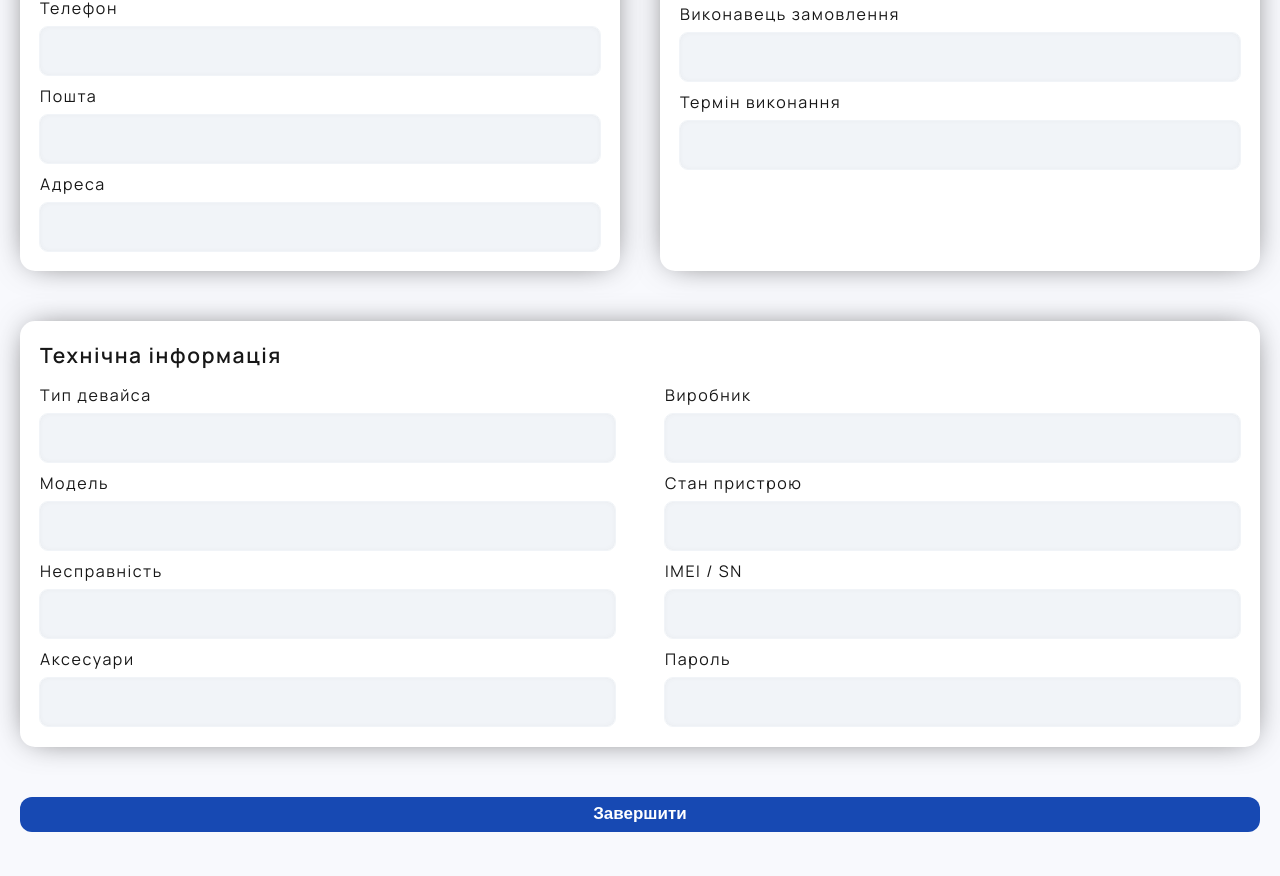
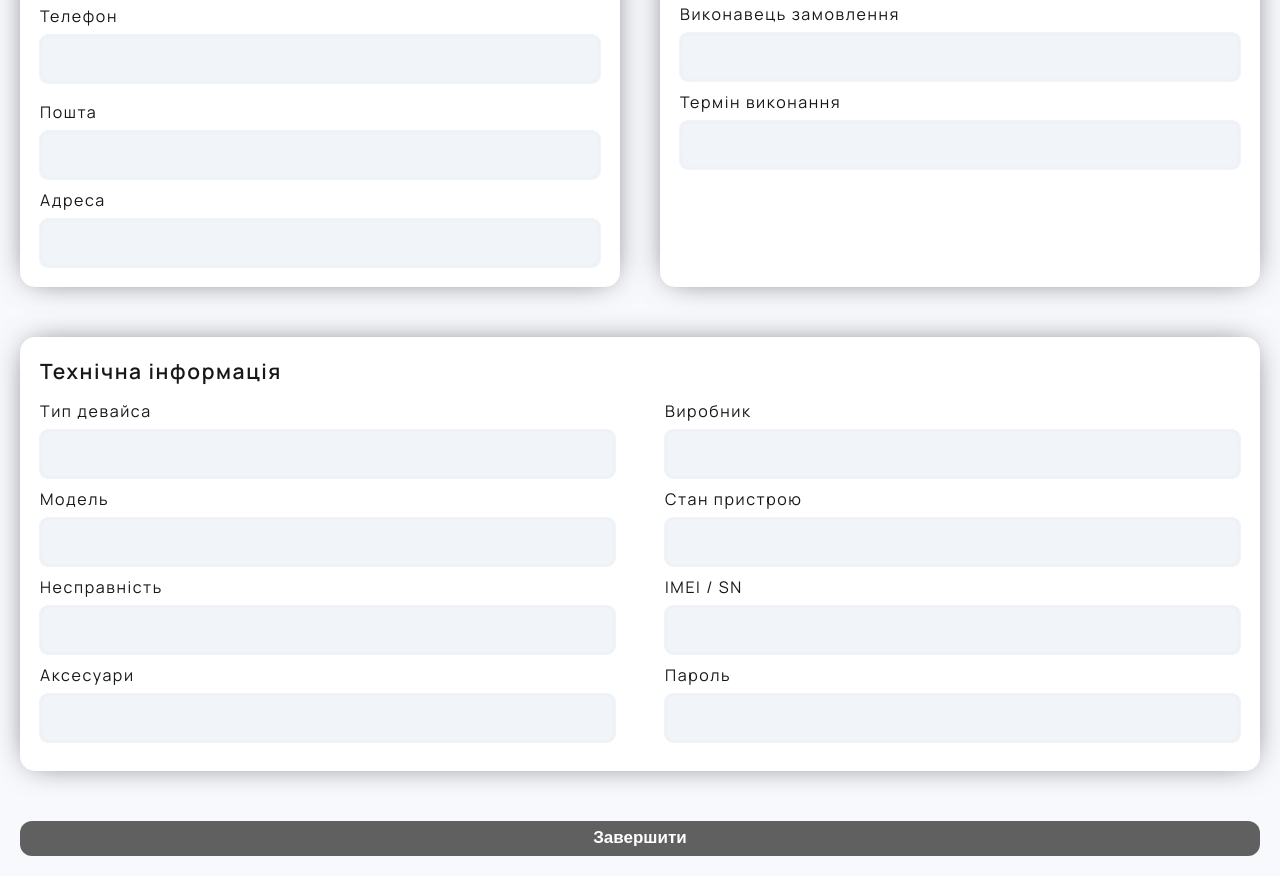
Before and after one commit to MakarukArsen/React_app-DataBase-Firestore, a React (Create React App) app: page /order/create-order in a window 1280 px wide. Shown: the part 329-1205 px from the top of the page. Before the commit the page ends 1161 px from the top, so only its background shows below. Built offline with nearby package versions, Linux system fonts and the light colour scheme; no server answers.

Commit message:
validation, ordertem status

```diff
--- a/src/components/UI/button/Button.js
+++ b/src/components/UI/button/Button.js
@@ -1,11 +1,12 @@
 import React from "react";
 import classes from "./Button.module.scss";
-const Button = ({ children, color, active, ...props }) => {
+const Button = ({ children, color, ...props }) => {
+    console.log(props);
     return (
         <button
             {...props}
             className={`${classes.button} ${color === "white" ? classes.whiteButton : color === "blue" ? classes.blueButton : classes.blackButton}
-            ${props.valid === "false" ? classes.disabled : ""} ${props.active && classes.active}`}>
+            ${props.disabled && classes.disabled} ${props.active && classes.active}`}>
             <p className={classes.buttonText}>{children}</p>
         </button>
     );
--- a/src/components/header/Header.module.scss
+++ b/src/components/header/Header.module.scss
@@ -87,6 +87,7 @@
             background-color: constants.$light-grey;
             padding: 5px 10px;
             border-radius: 15px;
+            cursor: pointer;
 
             img {
                 width: 30px;
--- a/src/components/status-dropdown/StatusDropDown.js
+++ b/src/components/status-dropdown/StatusDropDown.js
@@ -4,7 +4,7 @@ import { arrayUnion, doc, updateDoc } from "firebase/firestore";
 import React, { useEffect, useState } from "react";
 import { db } from "../../firebase";
 import classes from "./StatusDropDown.module.scss";
-const StatusDropDown = ({ order }) => {
+const StatusDropDown = ({ order, firebaseId }) => {
     const [active, setActive] = useState(false);
     const [chosenOption, setChosenOption] = useState(order.orderInfo.orderStatus);
     const [userName, setUserName] = useState("");
@@ -27,9 +27,10 @@ const StatusDropDown = ({ order }) => {
         e.stopPropagation();
         setActive(false);
         setChosenOption(status);
-        const docRef = doc(db, "orders", order.fireBaseId);
-        await updateDoc(docRef, { "orderInfo.orderStatus": status, "orderInfo.orderUpdatedDate": format(new Date(), "H:mm dd.MM.yyy") });
+        const docRef = doc(db, "orders", firebaseId);
         await updateDoc(docRef, {
+            "orderInfo.orderStatus": status,
+            "orderInfo.orderUpdatedDate": format(new Date(), "H:mm dd.MM.yyy"),
             history: arrayUnion({
                 techDate: Date.now(),
                 date: format(new Date(), " H:mm .MM.yy"),
--- a/src/hooks/useValidation.js
+++ b/src/hooks/useValidation.js
@@ -6,6 +6,7 @@ const useValidation = (value, validations) => {
     const [lengthError, setLengthError] = useState(false);
     const [emailError, setEmailError] = useState(false);
     const [inputValid, setInputValid] = useState(false);
+
     useEffect(() => {
         for (const validation in validations) {
             switch (validation) {
@@ -27,10 +28,10 @@ const useValidation = (value, validations) => {
         }
     }, [value]);
     useEffect(() => {
-        if (minLengthError || lengthError || emailError) {
+        if (isEmpty || minLengthError || lengthError || emailError) {
             setInputValid(false);
         } else setInputValid(true);
-    }, [minLengthError, lengthError, emailError]);
+    }, [isEmpty, minLengthError, lengthError, emailError]);
     return {
         isEmpty,
         lengthError,
--- a/src/pages/createOrder/CreateOrder.js
+++ b/src/pages/createOrder/CreateOrder.js
@@ -31,8 +31,8 @@ const CreateOrder = () => {
     const deviceState = useInput("");
     const deviceBreakage = useInput("");
     const deviceImeiSn = useInput("");
-    const deviceAccessories = useInput("");
-    const devicePassword = useInput("");
+    const deviceAccessories = useInput("", { isEmpty: true });
+    const devicePassword = useInput("", { isEmpty: true, minLength: 4 });
     // additional info
 
     const orderType = useSelect({ defaultValue: "Ремонт", options: ["Ремонт", "Відновлення данних"] });
@@ -165,28 +165,51 @@ const CreateOrder = () => {
                                     <div className={classes.clientInfo}>
                                         <div className={classes.input__section}>
                                             <p>Ім'я</p>
+                                            <div className={classes.input}>
                                                 <Input
                                                     value={clientName.value}
                                                     onChange={(e) => clientName.onChange(e)}
                                                     onBlur={(e) => clientName.onBlur(e)}
                                                 />
-                                            {clientName.isDirty && clientName.isEmpty ? <p className={classes.error}>Поле не може бути пусте</p> : ""}
+                                            </div>
+
+                                            <p className={classes.error}>
+                                                {clientName.isDirty && clientName.isEmpty
+                                                    ? "Поле не може бути пустим"
+                                                    : clientName.isDirty && clientName.minLengthError
+                                                    ? "Мінімальна кількість символів 2"
+                                                    : ""}
+                                            </p>
                                         </div>
                                         <div className={classes.input__section}>
                                             <p>Телефон</p>
+                                            <div className={classes.input}>
                                                 <Input
                                                     value={clientPhone.value}
                                                     onChange={(e) => clientPhone.onChange(e)}
                                                     onBlur={(e) => clientPhone.onBlur(e)}
                                                 />
                                             </div>
+
+                                            <p className={classes.error}>
+                                                {clientPhone.isDirty && clientPhone.isEmpty
+                                                    ? "Поле не може бути пустим"
+                                                    : clientPhone.isDirty && clientPhone.lengthError
+                                                    ? "Кількість символів 10"
+                                                    : ""}
+                                            </p>
+                                        </div>
                                         <div className={classes.input__section}>
                                             <p>Пошта</p>
+                                            <div className={classes.input}>
                                                 <Input value={clientEmail.value} onChange={(e) => clientEmail.onChange(e)} />
+                                            </div>
                                         </div>
                                         <div className={classes.input__section}>
                                             <p>Адреса</p>
+                                            <div className={classes.input}>
                                                 <Input value={clientAddress.value} onChange={(e) => clientAddress.onChange(e)} />
+                                            </div>
                                         </div>
                                     </div>
                                 </div>
@@ -199,11 +222,16 @@ const CreateOrder = () => {
                                         </div>
 
                                         <div className={classes.input__section}>
-                                            <p>Виконавець замовлення</p>{" "}
+                                            <p>Виконавець замовлення</p>
+                                            <div className={classes.input}>
                                                 <Input value={orderExecutor.value} onChange={(e) => orderExecutor.onChange(e)} />
                                             </div>
+                                        </div>
                                         <div className={classes.input__section}>
-                                            <p>Термін виконання</p> <Input value={orderDeadline.value} onChange={(e) => orderDeadline.onChange(e)} />
+                                            <p>Термін виконання</p>
+                                            <div className={classes.input}>
+                                                <Input value={orderDeadline.value} onChange={(e) => orderDeadline.onChange(e)} />
+                                            </div>
                                         </div>
                                     </div>
                                 </div>
@@ -213,33 +241,79 @@ const CreateOrder = () => {
                                 <p className={classes.content__title}>Технічна інформація</p>
                                 <div className={classes.techInfo}>
                                     <div className={classes.input__section}>
-                                        <p>Тип девайса</p> <Input value={deviceType.value} onChange={(e) => deviceType.onChange(e)} />
+                                        <p>Тип девайса</p>
+                                        <div className={classes.input}>
+                                            <Input value={deviceType.value} onChange={(e) => deviceType.onChange(e)} />
+                                        </div>
                                     </div>
                                     <div className={classes.input__section}>
-                                        <p>Виробник</p> <Input value={deviceProducer.value} onChange={(e) => deviceProducer.onChange(e)} />
+                                        <p>Виробник</p>
+                                        <div className={classes.input}>
+                                            <Input value={deviceProducer.value} onChange={(e) => deviceProducer.onChange(e)} />
+                                        </div>
                                     </div>
                                     <div className={classes.input__section}>
-                                        <p>Модель</p> <Input value={deviceModel.value} onChange={(e) => deviceModel.onChange(e)} />
+                                        <p>Модель</p>
+                                        <div className={classes.input}>
+                                            <Input value={deviceModel.value} onChange={(e) => deviceModel.onChange(e)} />
+                                        </div>
                                     </div>
                                     <div className={classes.input__section}>
-                                        <p>Стан пристрою</p> <Input value={deviceState.value} onChange={(e) => deviceState.onChange(e)} />
+                                        <p>Стан пристрою</p>
+                                        <div className={classes.input}>
+                                            <Input value={deviceState.value} onChange={(e) => deviceState.onChange(e)} />
+                                        </div>
                                     </div>
                                     <div className={classes.input__section}>
-                                        <p>Несправність</p> <Input value={deviceBreakage.value} onChange={(e) => deviceBreakage.onChange(e)} />
+                                        <p>Несправність</p>
+                                        <div className={classes.input}>
+                                            <Input value={deviceBreakage.value} onChange={(e) => deviceBreakage.onChange(e)} />
+                                        </div>
                                     </div>
                                     <div className={classes.input__section}>
-                                        <p>IMEI / SN</p> <Input value={deviceImeiSn.value} onChange={(e) => deviceImeiSn.onChange(e)} />
+                                        <p>IMEI / SN</p>
+                                        <div className={classes.input}>
+                                            <Input value={deviceImeiSn.value} onChange={(e) => deviceImeiSn.onChange(e)} />
+                                        </div>
                                     </div>
                                     <div className={classes.input__section}>
-                                        <p>Аксесуари</p> <Input value={deviceAccessories.value} onChange={(e) => deviceAccessories.onChange(e)} />
+                                        <p>Аксесуари</p>
+                                        <div className={classes.input}>
+                                            <Input
+                                                value={deviceAccessories.value}
+                                                onChange={(e) => deviceAccessories.onChange(e)}
+                                                onBlur={() => deviceAccessories.onBlur()}
+                                            />
+                                        </div>
+                                        <p className={classes.error}>
+                                            {deviceAccessories.isDirty && deviceAccessories.isEmpty ? "Поле не може бути пустим" : ""}
+                                        </p>
                                     </div>
                                     <div className={classes.input__section}>
-                                        <p>Пароль</p> <Input value={devicePassword.value} onChange={(e) => devicePassword.onChange(e)} />
+                                        <p>Пароль</p>
+                                        <div className={classes.input}>
+                                            <Input
+                                                value={devicePassword.value}
+                                                onChange={(e) => devicePassword.onChange(e)}
+                                                onBlur={() => devicePassword.onBlur()}
+                                            />
+                                        </div>
+                                        <p className={classes.error}>
+                                            {devicePassword.isDirty && devicePassword.isEmpty
+                                                ? "Поле не може бути пустим"
+                                                : devicePassword.isDirty && devicePassword.minLengthError
+                                                ? "Мінімальна кількість символів 4"
+                                                : ""}
+                                        </p>
                                     </div>
                                 </div>
                             </div>
                             <div className={classes.button}>
-                                <Button onClick={handleSumbit} color="blue">
+                                {console.log(clientName.inputValid)}
+                                <Button
+                                    disabled={!clientName.inputValid || !clientPhone.inputValid || !deviceAccessories || !devicePassword}
+                                    onClick={handleSumbit}
+                                    color="blue">
                                     Завершити
                                 </Button>
                             </div>
--- a/src/pages/createOrder/CreateOrder.module.scss
+++ b/src/pages/createOrder/CreateOrder.module.scss
@@ -138,6 +138,7 @@
 
                     .error {
                         font-size: 14px;
+                        color: constants.$warning;
                     }
                 }
             }
--- a/src/pages/order/Order.js
+++ b/src/pages/order/Order.js
@@ -27,7 +27,7 @@ const Order = () => {
         const snapshots = await getDocs(ordersRef);
         const ordersData = snapshots.docs.map((doc) => {
             const data = doc.data();
-            data.fireBaseId = doc.id;
+            data.firebaseId = doc.id;
             return data;
         });
         ordersData.sort((a, b) => {
@@ -42,7 +42,7 @@ const Order = () => {
         const querySnapshot = await getDocs(q);
         const ordersRepair = querySnapshot.docs.map((doc) => {
             const data = doc.data();
-            data.fireBaseId = doc.id;
+            data.firebaseId = doc.id;
             return data;
         });
         setOrders(ordersRepair);
@@ -54,7 +54,7 @@ const Order = () => {
         const querySnapshot = await getDocs(q);
         const ordersDataRecovery = querySnapshot.docs.map((doc) => {
             const data = doc.data();
-            data.fireBaseId = doc.id;
+            data.firebaseId = doc.id;
             return data;
         });
         setOrders(ordersDataRecovery);
@@ -70,8 +70,8 @@ const Order = () => {
 
     const filteredOrders = filterOrders();
 
-    const openOrderPage = (fireBaseId) => {
-        navigate(`order/${fireBaseId}`);
+    const openOrderPage = (firebaseId) => {
+        navigate(`order/${firebaseId}`);
     };
 
     return (
@@ -133,13 +133,13 @@ const Order = () => {
                                     filteredOrders.map((order) => {
                                         const { clientInfo, orderInfo, deviceInfo } = order;
                                         return (
-                                            <tr onClick={() => openOrderPage(order.fireBaseId)} key={v4()} className={classes.table__row}>
+                                            <tr onClick={() => openOrderPage(order.firebaseId)} key={v4()} className={classes.table__row}>
                                                 <td className={classes.table__item}>
                                                     <span>#{order.id}</span> <br /> {orderInfo.orderDate}
                                                 </td>
                                                 {/* <td className={classes.table__item}>{orderInfo.orderUpdatedDate}</td> */}
                                                 <td className={classes.table__item + " " + classes.nowrap}>
-                                                    <StatusDropDown order={order}></StatusDropDown>
+                                                    <StatusDropDown firebaseId={order.firebaseId} order={order}></StatusDropDown>
                                                 </td>
                                                 <td className={classes.table__item}>
                                                     {clientInfo.clientName}
--- a/src/pages/orderItem/OrderItem.module.scss
+++ b/src/pages/orderItem/OrderItem.module.scss
@@ -5,11 +5,10 @@
     &__body {
         display: flex;
         gap: 20px;
-
+        max-height: 820px;
     }
 
     &__history {
-        max-height: calc(100vh - 84px);
         display: flex;
         flex-direction: column;
         gap: 10px;
--- a/src/styles/style.scss
+++ b/src/styles/style.scss
@@ -36,6 +36,7 @@ body {
 .main {
     flex: 1 1 auto;
     margin-top: 84px;
+    padding-bottom: 20px;
 }
 
 .footer {}
```
Also changed, not shown: src/pages/orderItem/OrderItem.js (+19 -16 lines), ideas.txt. Lines whose indentation alone changed are shown as unchanged.
